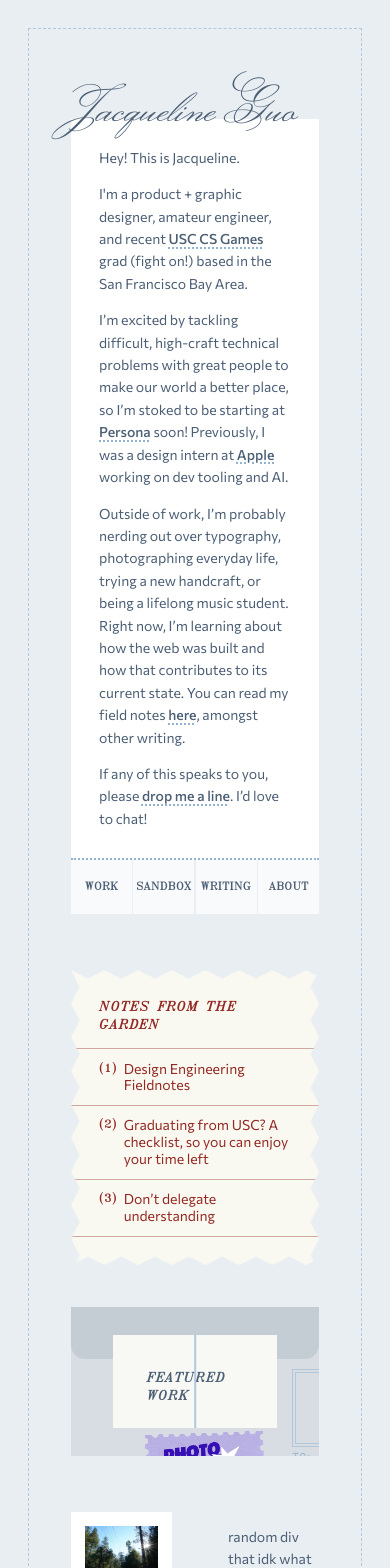
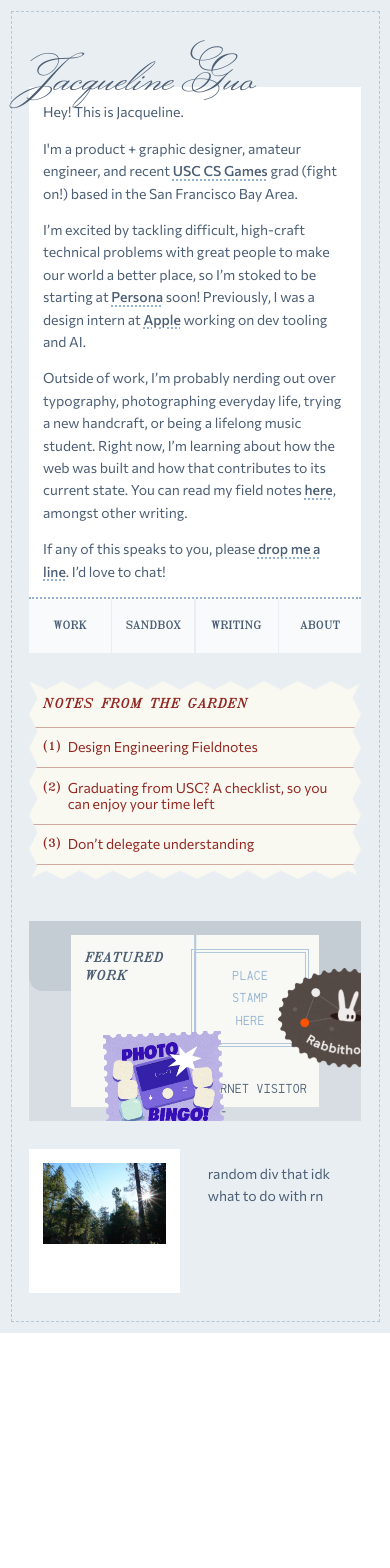
Before and after one commit to jacquelineguo7/jacquelineguo.com, a SvelteKit app: page / in a window 390 px wide. Shown: the top 1568 px of the page. After the commit the page ends 1333 px from the top, so only its background shows below. Built offline with nearby package versions, Linux system fonts and the light colour scheme.

Commit message:
spacing tokens css

```diff
--- a/src/app.css
+++ b/src/app.css
@@ -73,8 +73,6 @@
     --yellow--outline: #E0DAB6;
     --hover--blue: #F0F5F6;
 
-
-
     --quartetvr--bg: #d9d5ccb1;
     --bingo--bg: #b9c3e5c5;
 
@@ -85,5 +83,19 @@
     --duration-slow: 800ms;
     --ease-out: cubic-bezier(0.16, 1, 0.3, 1);
 
+    /* ── SPACING TOKENS ──────────────────────────────────────────────
+       Tier 1: the big responsive levers — override these in the
+       @media blocks at the bottom of +page.svelte to retune per screen. */
+    --frame-inset: 2rem;      /* dashed frame gap from the window edge */
+    --page-pad-x: 5rem;       /* left/right padding inside the frame   */
+    --page-pad-top: 3rem;     /* top padding inside the frame          */
+    --page-pad-bottom: 4rem;  /* bottom padding inside the frame       */
+    --col-gap: 5rem;          /* gap between the left & right columns   */
+    --section-gap: 4rem;      /* vertical rhythm between stacked blocks */
 
+    /* Tier 2: component paddings — usually only tuned at small sizes. */
+    --block-pad: 2rem;        /* inner padding of intro / envelope / notes */
+    --card-pad: 2.4rem;       /* postcard halves (.pc-left / .pc-right)    */
+    --notes-pad-x: 2rem;      /* horizontal padding of notes rows + heading */
+    --postcard-gap: 2rem;     /* gap inside #postcard                       */
 }
--- a/src/routes/+page.svelte
+++ b/src/routes/+page.svelte
@@ -517,7 +517,7 @@
 
     .border {
         flex: 1;            /* fill the width of page-container */
-        margin: 2rem;
+        margin: var(--frame-inset);
         border: 1px dashed #B1C8DC;
         display: flex;      /* so page-layout can fill its height */
         min-height: 0;
@@ -526,8 +526,8 @@
     .page-layout {
         flex: 1;            /* fill the height of .border */
         display: flex;
-        padding: 3rem 5rem 4rem 5rem;
-        gap: 5rem;
+        padding: var(--page-pad-top) var(--page-pad-x) var(--page-pad-bottom);
+        gap: var(--col-gap);
         min-height: 0;      /* allow children to shrink instead of overflowing */
     }
 
@@ -539,11 +539,11 @@
 
     #left-col {
         flex: 1;
-        gap: 4rem;
+        gap: var(--section-gap);
     }
     #right-col {
         flex: 1.6;
-        gap: 4rem;
+        gap: var(--section-gap);
     }
 
     /* #intro-section {
@@ -584,7 +584,7 @@
 
     #intro {
         background-color: white;
-        padding: 2rem;
+        padding: var(--block-pad);
         border-bottom: 2px dotted var(--secondary--blue);
     }
 
@@ -604,7 +604,7 @@
     #other {
         display: flex;
         flex-direction: row;
-        gap: 4rem;
+        gap: var(--section-gap);
     }
 
     #photo {
@@ -643,12 +643,12 @@
 
     #notes {
         background-color: var(--barelythere--yellow);
-        padding: 2rem 0 2rem 0;
+        padding: var(--block-pad) 0;
         color: var(--primary--burgundy);
     }
 
     #notes h2 {
-        padding: 0 2rem 0 2rem;
+        padding: 0 var(--notes-pad-x);
     }
 
     #notes ol {
@@ -663,7 +663,7 @@
         font-family: 'Commissioner', sans-serif;
         color: var(--primary--burgundy);
         line-height: 120%;
-        padding: 0.8rem 2rem 0.8rem 2rem;
+        padding: 0.8rem var(--notes-pad-x);
         border-bottom: 0.4px solid var(--primary--burgundy--64);
         counter-increment: notes;
         display: flex;            /* keeps number + text aligned as columns */
@@ -696,7 +696,7 @@
         aspect-ratio: 5 / 3; /* fixed envelope proportion (5.5 wide × 3 tall) */
         height: auto;          /* let the ratio drive height instead of the viewport */
         position: relative;
-        padding: 2rem 3rem 2rem 3rem;
+        padding: var(--block-pad) 3rem;
         overflow: hidden;
     }
 
@@ -718,7 +718,7 @@
         background-color: #F8F8F4;
         color: var(--primary--blue);
         align-items: baseline;
-        gap: 2rem;
+        gap: var(--postcard-gap);
 
         /* make the postcard a size-query container so 1cqw = 1% of its width.
            the stamps + drop-zone size themselves in --stamp-unit below, which
@@ -749,7 +749,7 @@
         flex: 1;
         display: flex;
         flex-direction: column;
-        padding: 2.4rem;
+        padding: var(--card-pad);
     }
 
     .pc-right {
@@ -757,14 +757,14 @@
         display: flex;
         flex-direction: column;
         justify-content: space-between;
-        padding: 2.4rem;
+        padding: var(--card-pad);
     }
 
     .stamp-div {
         color: var(--light--blue);
         display: flex;
-        width: calc(10 * var(--stamp-unit));   /* was 10rem — now scales with the postcard */
-        height: calc(8 * var(--stamp-unit));   /* was 8rem */
+        width: calc(12 * var(--stamp-unit));
+        height: calc(10 * var(--stamp-unit));
         border: 0.3rem double var(--light--blue);
         justify-content: center;
         align-items: center;
@@ -773,20 +773,15 @@
             background-color var(--duration-base) var(--ease-out),
             transform var(--duration-base) var(--ease-out);
     }
-
-    /* a stamp is being dragged somewhere on the stage → hint the target */
-    .stamp-div.dragging {
+    .stamp-div.dragging {                                           /* Hint Stamp Target */
         border: 0.3rem double var(--tertiary--blue);
         background-color: var(--hover--blue);
     }
-
-    /* the dragged stamp is over the box → ready to drop */
-    .stamp-div.over {
+    .stamp-div.over {                                               /* Stamp Over Box */
         border: 0.3rem double var(--tertiary--blue);
         background-color: var(--hover--blue);
         transform: scale(1.06);
     }
-
     .stamp-div p {
         font-family: 'Whois';
         text-transform: uppercase;
@@ -922,10 +917,16 @@
        The interactive postcard's small-screen behavior is a separate pass
        (stamps still use fixed-px starts), so expect it to look tight here. ── */
     @media (max-width: 1400px) {
+        /* retune the Tier-1 spacing levers (defined in app.css :root) */
+        :root {
+            --page-pad-x: 3rem;
+            --page-pad-top: 3rem;
+            --page-pad-bottom: 3rem;
+            --col-gap: 3rem;
+            --section-gap: 3rem;
+        }
         .page-layout {
             flex-direction: column;
-            padding: 3rem;
-            gap: 3rem;
             min-height: auto;   /* size to content + scroll — don't squish the postcard */
         }
         /* stop the below-content vertical shrink (old fixed-height scaffolding),
@@ -939,4 +940,29 @@
         }
     }
 
+    /* ~900px — tablet: tighten the frame + component paddings */
+    @media (max-width: 900px) {
+        :root {
+            --frame-inset: 1.25rem;
+            --page-pad-x: 2rem;
+            --card-pad: 1.5rem;
+            --block-pad: 1.5rem;
+            --notes-pad-x: 1.5rem;
+        }
+    }
+
+    /* ~600px — phone: minimal spacing */
+    @media (max-width: 600px) {
+        :root {
+            --frame-inset: 0.75rem;
+            --page-pad-x: 1.25rem;
+            --page-pad-top: 2rem;
+            --page-pad-bottom: 2rem;
+            --section-gap: 2rem;
+            --card-pad: 1rem;
+            --block-pad: 1rem;
+            --notes-pad-x: 1rem;
+        }
+    }
+
 </style>
```
